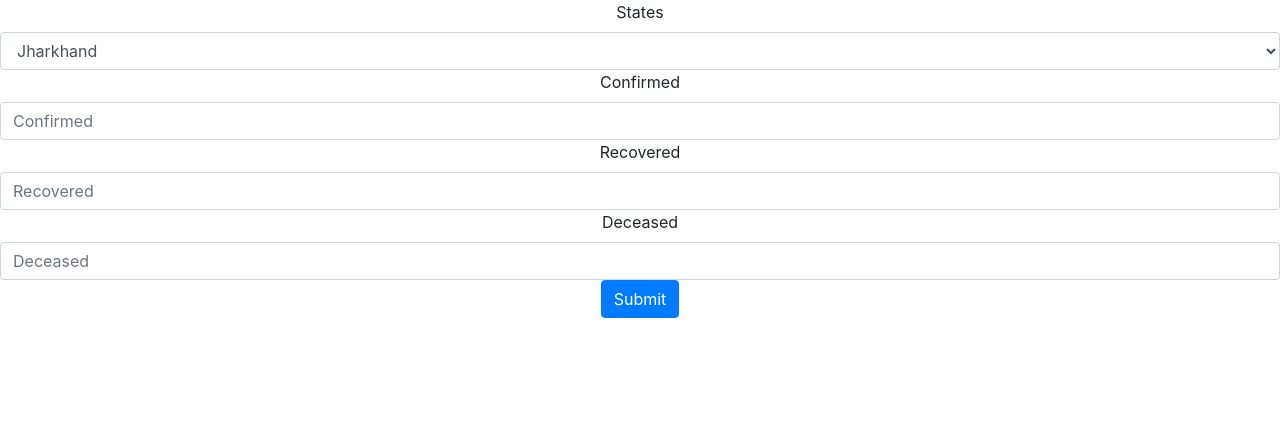
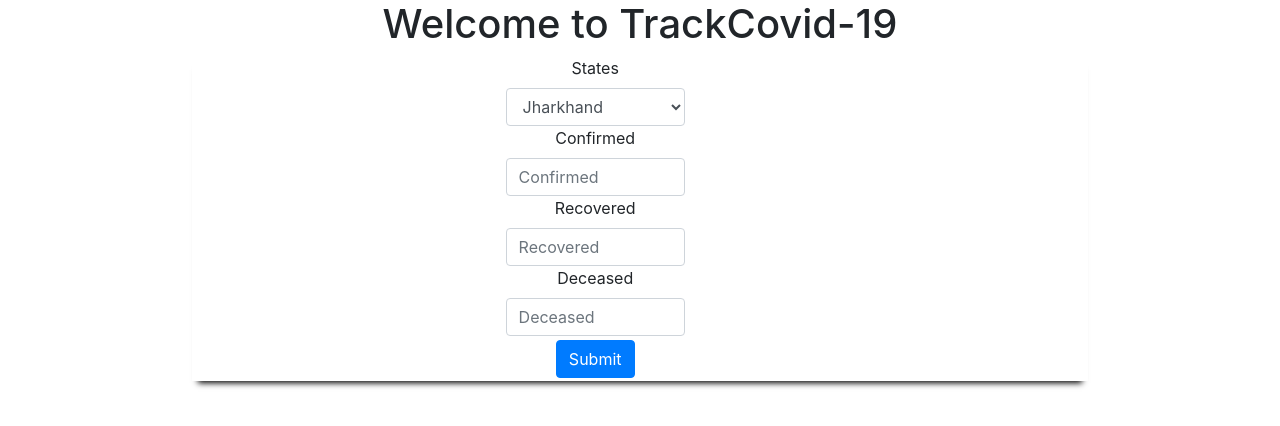
Before and after one commit to zishan02/TrackCovid-19App, a React (Create React App) app: page /admin in a window 1280 px wide. Shown: the top 426 px of the page. Built offline with nearby package versions, Linux system fonts and the light colour scheme.

Commit message:
css changes

```diff
--- a/src/App.js
+++ b/src/App.js
@@ -1,5 +1,4 @@
 import React from 'react';
-import logo from './logo.svg';
 import './App.css';
 import CovidRoot from './components/covidroot';
 
--- a/src/components/adminpanel.js
+++ b/src/components/adminpanel.js
@@ -1,6 +1,7 @@
-import React,{ inputRef, Component } from 'react';
-import Form from 'react-bootstrap/Form'
-import Button from 'react-bootstrap/Button'
+import React,{ Component } from 'react';
+import Form from 'react-bootstrap/Form';
+import Button from 'react-bootstrap/Button';
+import styles from './mystyle.module.css';
 
 class AdminPanel extends Component{
   constructor() {
@@ -36,9 +37,9 @@ headers:{ 'Content-Type': 'application/json' } })
 
 render(){
 
-return(
-<Form onSubmit={(event) => this.handleSubmit(event)}>
-<Form.Group controlId="exampleForm.ControlSelect1">
+return(<div className={styles.outerborder}><div className={styles.adminForm}>
+<Form onSubmit={(event) => this.handleSubmit(event)} >
+<Form.Group controlId="exampleForm.ControlSelect1" >
     <Form.Label>States</Form.Label>
     <Form.Control as="select" ref={this.state}>
       <option>Jharkhand</option>
@@ -79,14 +80,17 @@ return(
         <Form.Control  type="text" placeholder="Recovered" ref={this.recovered} />
         <Form.Label>Deceased</Form.Label>
         <Form.Control  type="text" placeholder="Deceased" ref={this.deceased}/>
-        <Button variant="primary" type="submit">
+        <div className={styles.btnstyle}>
+        <Button variant="primary" type="submit" >
     Submit
   </Button>
+  </div>
 </Form.Group>
 
 
 </Form>
-
+</div>
+</div>
 
 )
 
--- a/src/components/covidroot.js
+++ b/src/components/covidroot.js
@@ -5,9 +5,8 @@ import LastUpdated from './lastupdated';
 import CovidTable from './covidtable';
 import {
     BrowserRouter as Router,
-    Switch,
-    Route,
-    Link
+    Route
+
   } from "react-router-dom";
 import AdminPanel from './adminpanel';
 
@@ -23,6 +22,7 @@ return (
 <CovidTable/>
 </Route>
 <Route exact path="/admin">
+            <CovidHeader/>
             <AdminPanel /></Route>
             </Router>
 )
--- /dev/null
+++ b/src/components/mystyle.module.css
@@ -0,0 +1,22 @@
+
+.adminForm {
+    width: 20%;
+    position: relative;
+    left: 35%;
+
+}
+.outerborder{
+position: relative;
+left:15%;
+width:70%;
+
+-webkit-box-shadow: 0 8px 6px -6px black;
+-moz-box-shadow: 0 8px 6px -6px black;
+box-shadow : 0 8px 6px -6px black;
+
+}
+.btnstyle{
+padding: 2%;
+position: relative;
+top: 25%;
+}
```
Also changed, not shown: src/App.css (line endings or trailing spaces).
